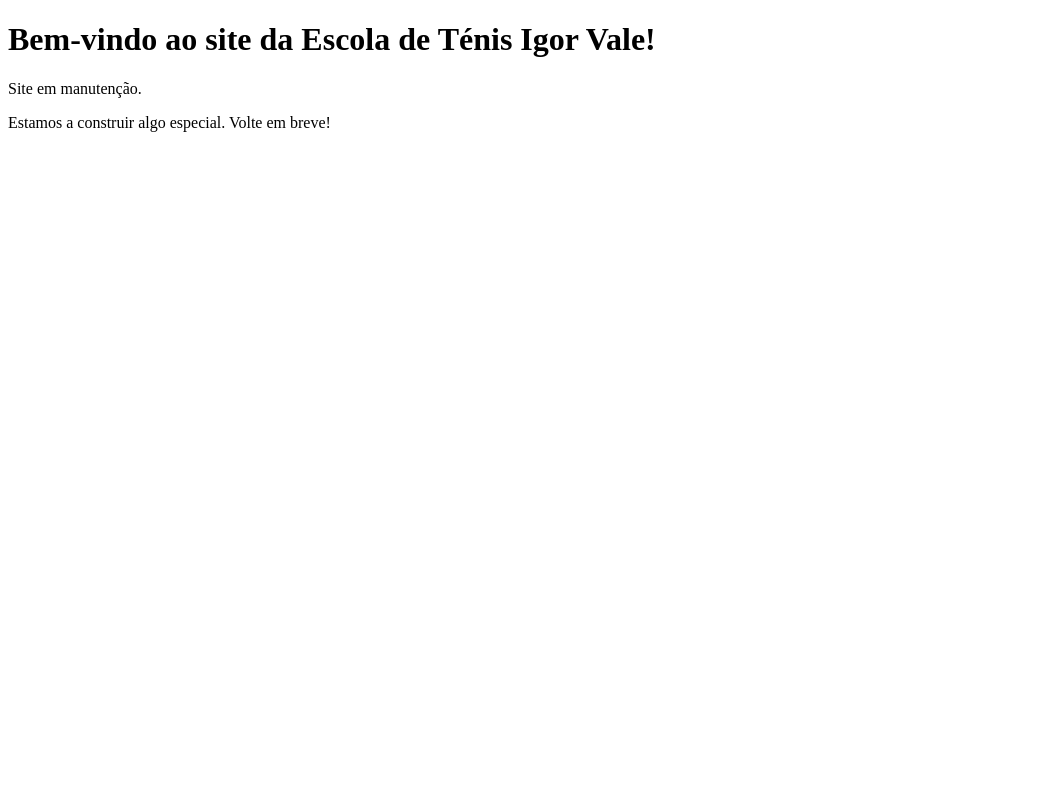
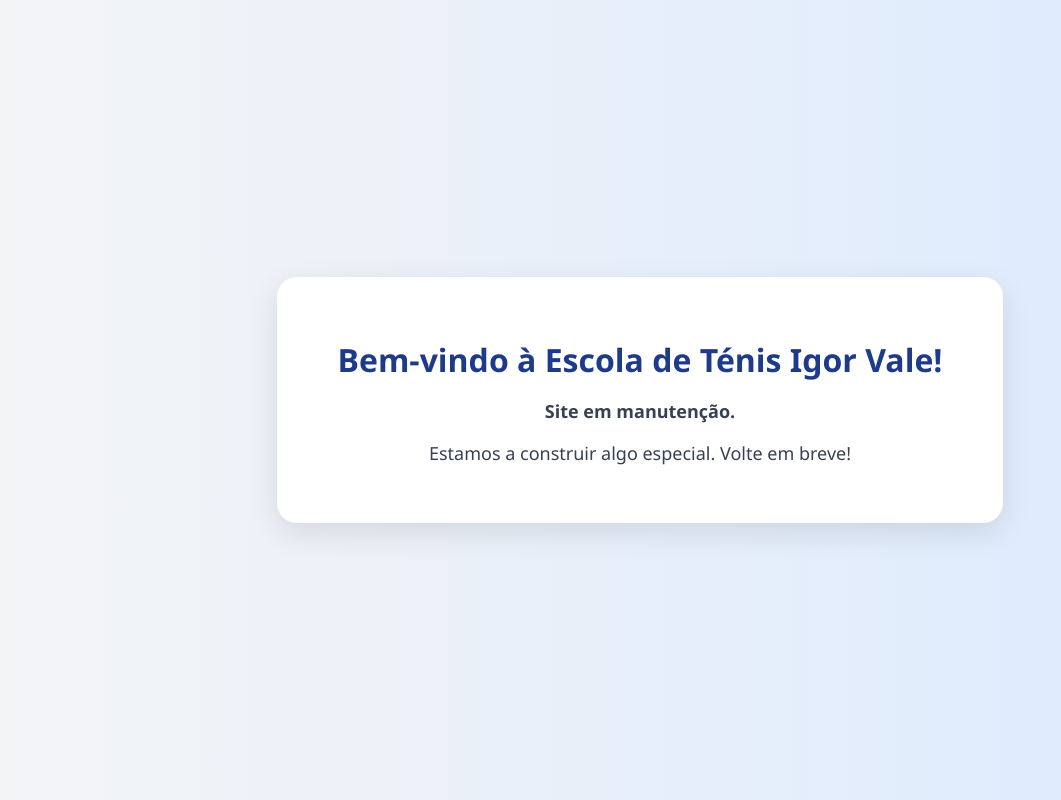
Before and after one commit to ruivale/rgv-site, a plain HTML site: page index.html in a window 1280 px wide. Shown: the whole page, without its empty margins (0-1061 px from the left). Drawn offline with Linux system fonts and the light colour scheme.

Commit message:
Update index.html

```diff
--- a/index.html
+++ b/index.html
@@ -1,13 +1,44 @@
-<!-- index.html -->
 <!DOCTYPE html>
-<html>
+<html lang="pt">
 <head>
   <meta charset="UTF-8">
   <title>Escola de Ténis Igor Vale</title>
+  <style>
+    body {
+      margin: 0;
+      padding: 0;
+      font-family: 'Segoe UI', Tahoma, Geneva, Verdana, sans-serif;
+      background: linear-gradient(to right, #f3f4f6, #dbeafe);
+      display: flex;
+      justify-content: center;
+      align-items: center;
+      height: 100vh;
+      text-align: center;
+      color: #1e3a8a;
+    }
+
+    .container {
+      background-color: white;
+      padding: 40px 60px;
+      border-radius: 20px;
+      box-shadow: 0 10px 30px rgba(0, 0, 0, 0.1);
+    }
+
+    h1 {
+      margin-bottom: 10px;
+    }
+
+    p {
+      font-size: 18px;
+      color: #374151;
+    }
+  </style>
 </head>
 <body>
-  <h1>Bem-vindo ao site da Escola de Ténis Igor Vale!</h1>
-  <p>Site em manutenção.</p>
-  <p>Estamos a construir algo especial. Volte em breve!</p>
+  <div class="container">
+    <h1>Bem-vindo à Escola de Ténis Igor Vale!</h1>
+    <p><strong>Site em manutenção.</strong></p>
+    <p>Estamos a construir algo especial. Volte em breve!</p>
+  </div>
 </body>
 </html>
```
